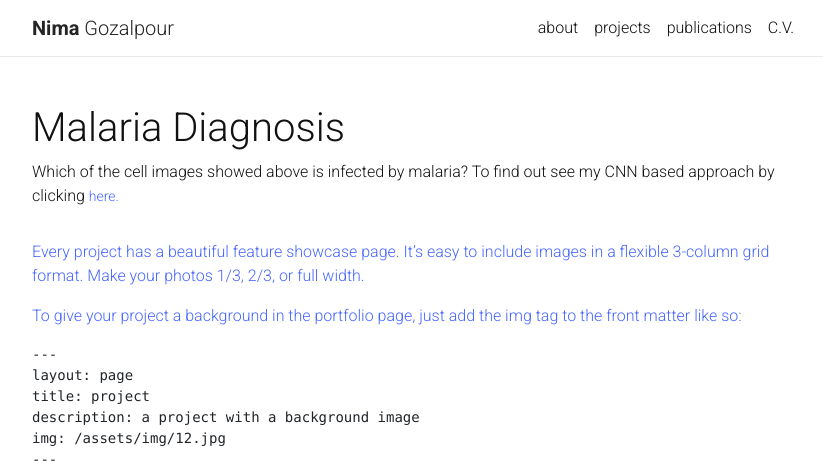
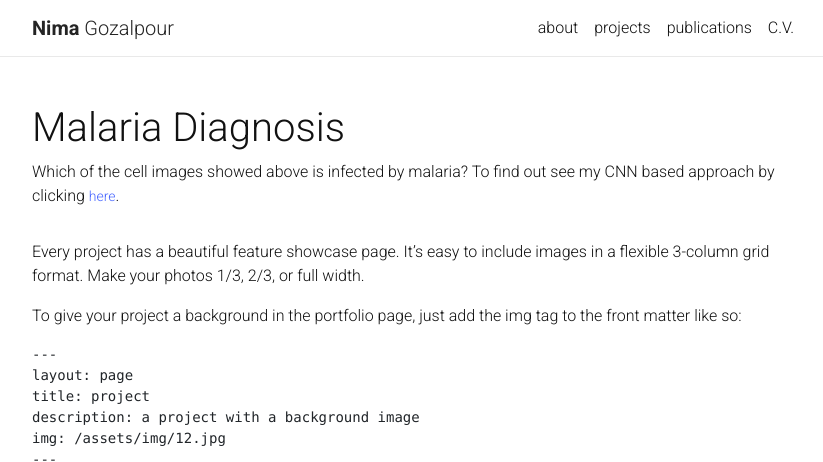
Before and after one commit to NimaGozalpour/nimagozalpour.github.io, a Jekyll site: the page built from _projects/1_project.markdown, in a window 1280 px wide and 900 px high, cut to the strip 0-462 px from the top of the window. Shown: the whole strip, without its empty margins (223-1046 px from the left). Built offline with Jekyll 4.4.1, drawn with Linux system fonts in a browser that asks for light colours; nearby versions of some CDN libraries; a style sheet for code colours, icons or effects is not loaded.

Commit message:
First commit after deleting

```diff
--- a/_projects/1_project.markdown
+++ b/_projects/1_project.markdown
@@ -1,7 +1,7 @@
 ---
 layout: page
 title: Malaria Diagnosis
-description: Which of the cell images showed above is infected by malaria? To find out see my CNN based approach by clicking <a href="https://github.com/NimaGozalpour/CNN-approach-for-malaria-diagnosis" target="\_blank" style="color:rgb(70, 101, 255);">here.
+description: Which of the cell images showed above is infected by malaria? To find out see my CNN based approach by clicking <a href="https://github.com/NimaGozalpour/CNN-approach-for-malaria-diagnosis" target="\_blank" style="color:rgb(70, 101, 255);">here</a>.
 img: /assets/img/Malaria.jpg
 redirect: https://github.com/NimaGozalpour/CNN-approach-for-malaria-diagnosis
 importance: 1
```
